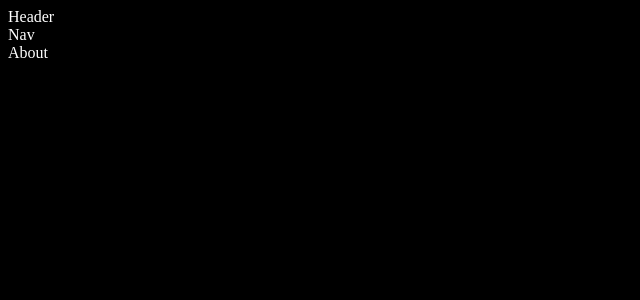
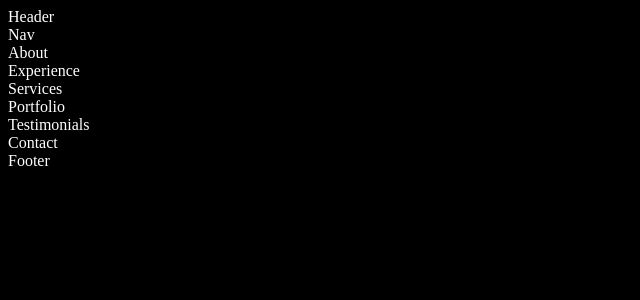
Before and after one commit to DavidJ001/DavidJ001.github.io, a React (Create React App) app: page / in a window 1280 px wide. Shown: the top 300 px of the page, without its empty margins (0-640 px from the left). Built offline with nearby package versions, Linux system fonts and the light colour scheme.

Commit message:
more components added and imports fixed

```diff
--- a/src/App.jsx
+++ b/src/App.jsx
@@ -2,6 +2,13 @@ import React from 'react'
 import Header from './components/header/Header'
 import Nav from './components/nav/Nav'
 import About from './components/about/About'
+import Experience from './components/experience/Experience'
+import Services from './components/services/Services'
+import Portfolio from './components/portfolio/Portfolio'
+import Testimonials from './components/testimonials/Testimonials'
+import Contacts from './components/contact/Contact'
+import Footer from './components/footer/Footer'
+
 
 const App = () => {
   return (
@@ -9,6 +16,12 @@ const App = () => {
          <Header />
          <Nav />
          <About />
+         <Experience />
+         <Services />
+         <Portfolio />
+         <Testimonials />
+         <Contacts />
+         <Footer />
     </>
   )
 }
--- /dev/null
+++ b/src/components/footer/Footer.jsx
@@ -0,0 +1,9 @@
+import React from 'react'
+import './footer.css'
+const Footer = () => {
+  return (
+    <div>Footer</div>
+  )
+}
+
+export default Footer
--- /dev/null
+++ b/src/components/portfolio/Portfolio.jsx
@@ -0,0 +1,10 @@
+import React from 'react'
+import './portfolio.css'
+
+const Portfolio = () => {
+  return (
+    <div>Portfolio</div>
+  )
+}
+
+export default Portfolio
--- /dev/null
+++ b/src/components/services/Services.jsx
@@ -0,0 +1,10 @@
+import React from 'react'
+import './services.css'
+
+const Services = () => {
+  return (
+    <div>Services</div>
+  )
+}
+
+export default Services
```
Also changed, not shown: src/components/contact/Contact.jsx (renamed from src/components/contacts/Contact.jsx), src/components/contact/contact.css (added), src/components/footer/footer.css (added), src/components/portfolio/portfolio.css (added), src/components/services/services.css (added).
